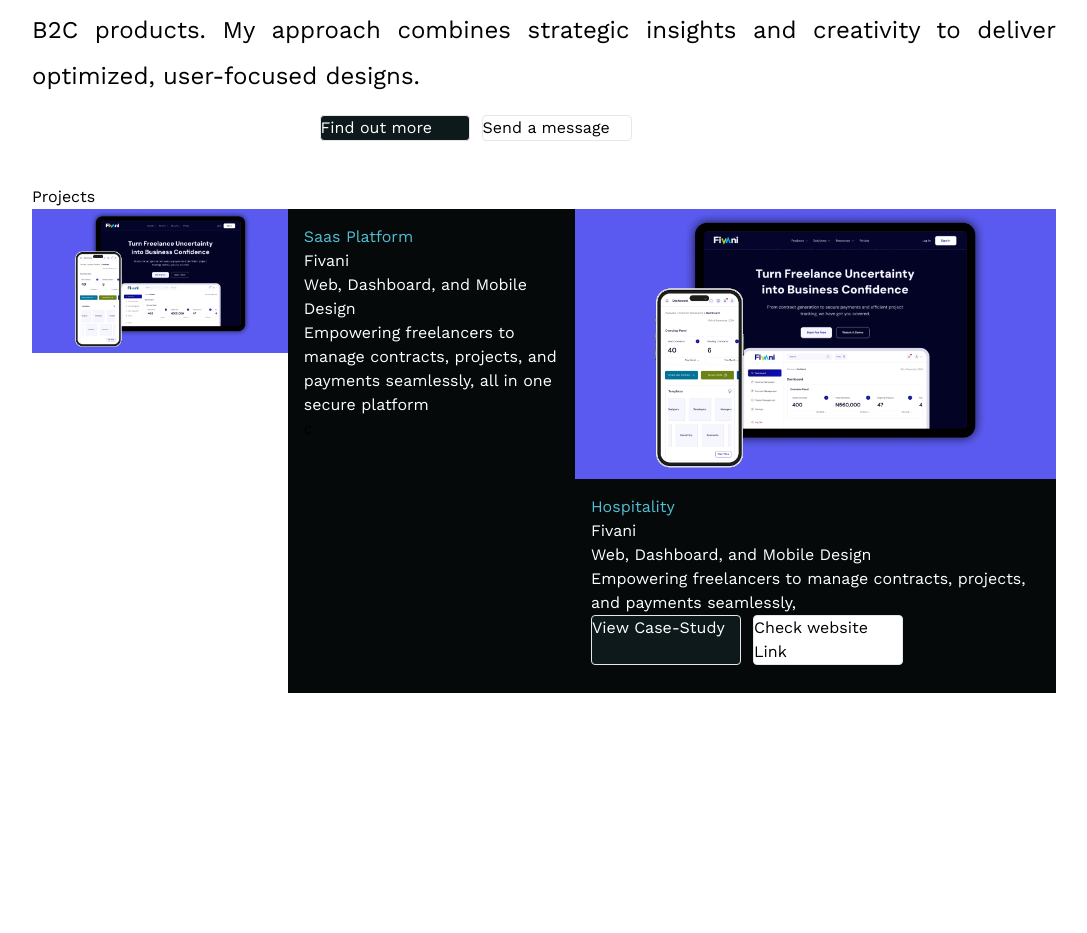
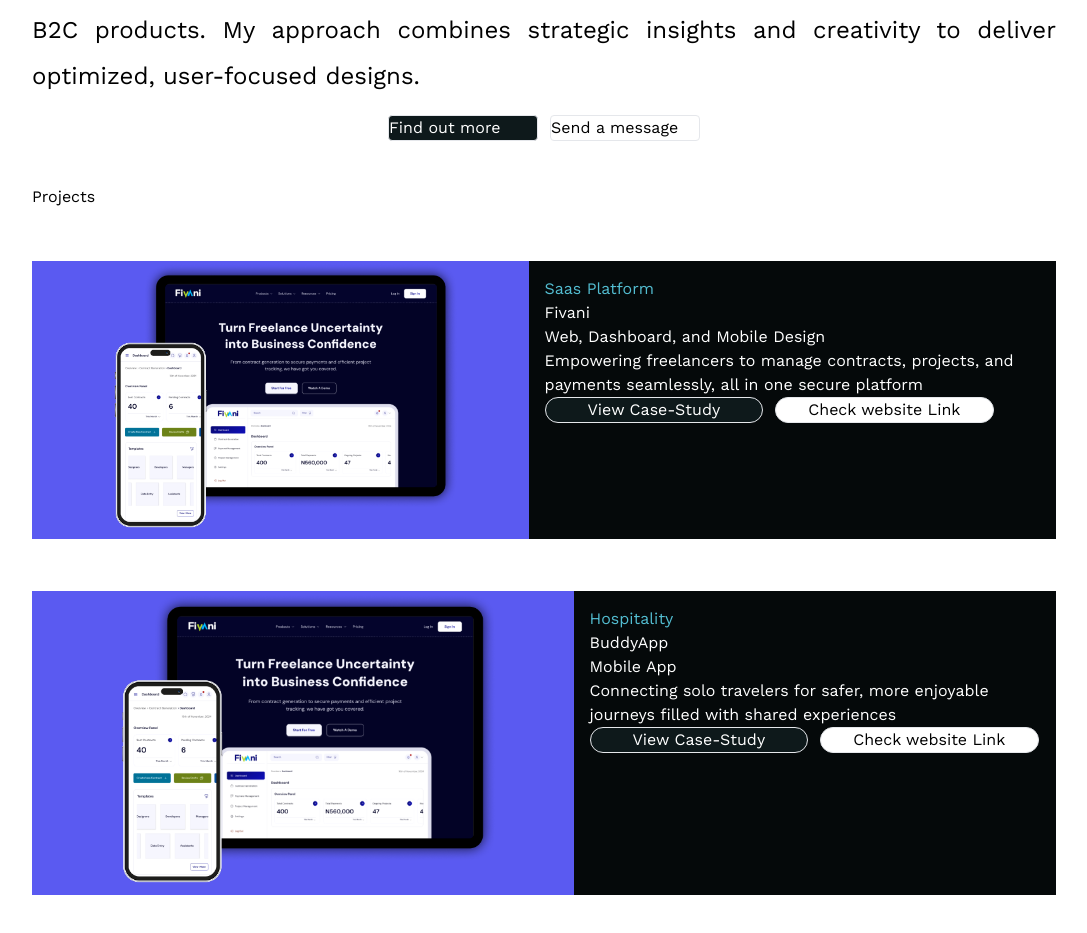
Before and after one commit to teslyym/Omatiwaa, a React (Vite) app: page / in a window 1280 px wide. Shown: the part 567-1500 px from the top of the page, without its empty margins (96-1183 px from the left). Before the commit the page ends 1300 px from the top, so only its background shows below. Built offline with nearby package versions, Linux system fonts and the light colour scheme; a web font is replaced by a local one.

Commit message:
home rearrangement

```diff
--- a/src/Pages/Home.jsx
+++ b/src/Pages/Home.jsx
@@ -31,8 +31,8 @@
             deliver optimized, user-focused designs.
           </p>
         </div>
-        <div className="flex gap-3 rounded w-[449px] pb-3">
-          <div className=" bg-[#0E191B] items-center align-middle text-white rounded border w-[150px]">
+        <div className="flex gap-3 justify-center rounded w-[449px] pb-3">
+          <div className=" bg-[#0E191B] items-center text-white rounded border w-[150px]">
             <Link className="" to={"/about"}>
               Find out more
             </Link>
@@ -44,41 +44,53 @@
         <div className="bg-[blue]"></div>
         <div>
           <p>Projects</p>
-          <div className="flex">
-            <div>
-              <img src={Fivani} alt="" />
-            </div>
-            <div className="bg-[#05090A] flex-grid gap-6 justify-center px-4 py-4">
-              <h1 className="text-[#53BDD1]">Saas Platform</h1>
-              <p className="text-white">Fivani</p>
-              <h2 className="text-white">Web, Dashboard, and Mobile Design</h2>
-              <h3 className="text-white">
-                Empowering freelancers to manage contracts, projects, and
-                payments seamlessly, all in one secure platform
-              </h3>
-              c
-            </div>
-            <div>
+
+          <div className="">
+            <div className="flex py-[5%]">
               <div>
                 <img src={Fivani} alt="" />
               </div>
-              <div className="bg-[#05090A] flex-grid gap-6 justify-center px-4 py-4">
-                <h1 className="text-[#53BDD1]">Hospitality</h1>
+              <div className="bg-[#05090A]  gap-6 justify-center px-4 py-4">
+                <h1 className="text-[#53BDD1]">Saas Platform</h1>
                 <p className="text-white">Fivani</p>
                 <h2 className="text-white">
                   Web, Dashboard, and Mobile Design
                 </h2>
                 <h3 className="text-white">
                   Empowering freelancers to manage contracts, projects, and
-                  payments seamlessly,
+                  payments seamlessly, all in one secure platform
                 </h3>
                 <div className="flex gap-3 rounded w-[449px] pb-3">
-                  <div className=" bg-[#0E191B] items-center align-middle text-white rounded border w-[150px]">
+                  <div className=" bg-[#0E191B] text-white text-center rounded-[40px] border w-[240px]">
                     <Link className="" to={"/about"}>
                       View Case-Study
                     </Link>
                   </div>
-                  <div className=" bg-[white] items-center align-middle text-black rounded border w-[150px]">
+                  <div className=" bg-[white] text-center rounded-[40px] border w-[240px]  text-black">
+                    <Link to={"/resume"}>Check website Link</Link>
+                  </div>
+                </div>
+              </div>
+            </div>
+            <div className=" flex">
+              <div>
+                <img src={Fivani} alt="" />
+              </div>
+              <div className="bg-[#05090A] flex-grid gap-6 justify-center px-4 py-4">
+                <h1 className="text-[#53BDD1]">Hospitality</h1>
+                <p className="text-white">BuddyApp</p>
+                <h2 className="text-white">Mobile App</h2>
+                <h3 className="text-white">
+                  Connecting solo travelers for safer, more enjoyable journeys
+                  filled with shared experiences
+                </h3>
+                <div className="flex gap-3 rounded w-[449px] pb-3">
+                  <div className=" bg-[#0E191B] text-white text-center rounded-[40px] border w-[240px]">
+                    <Link className="" to={"/about"}>
+                      View Case-Study
+                    </Link>
+                  </div>
+                  <div className=" bg-[white] text-center rounded-[40px] border w-[240px]  text-black">
                     <Link to={"/resume"}>Check website Link</Link>
                   </div>
                 </div>
```
